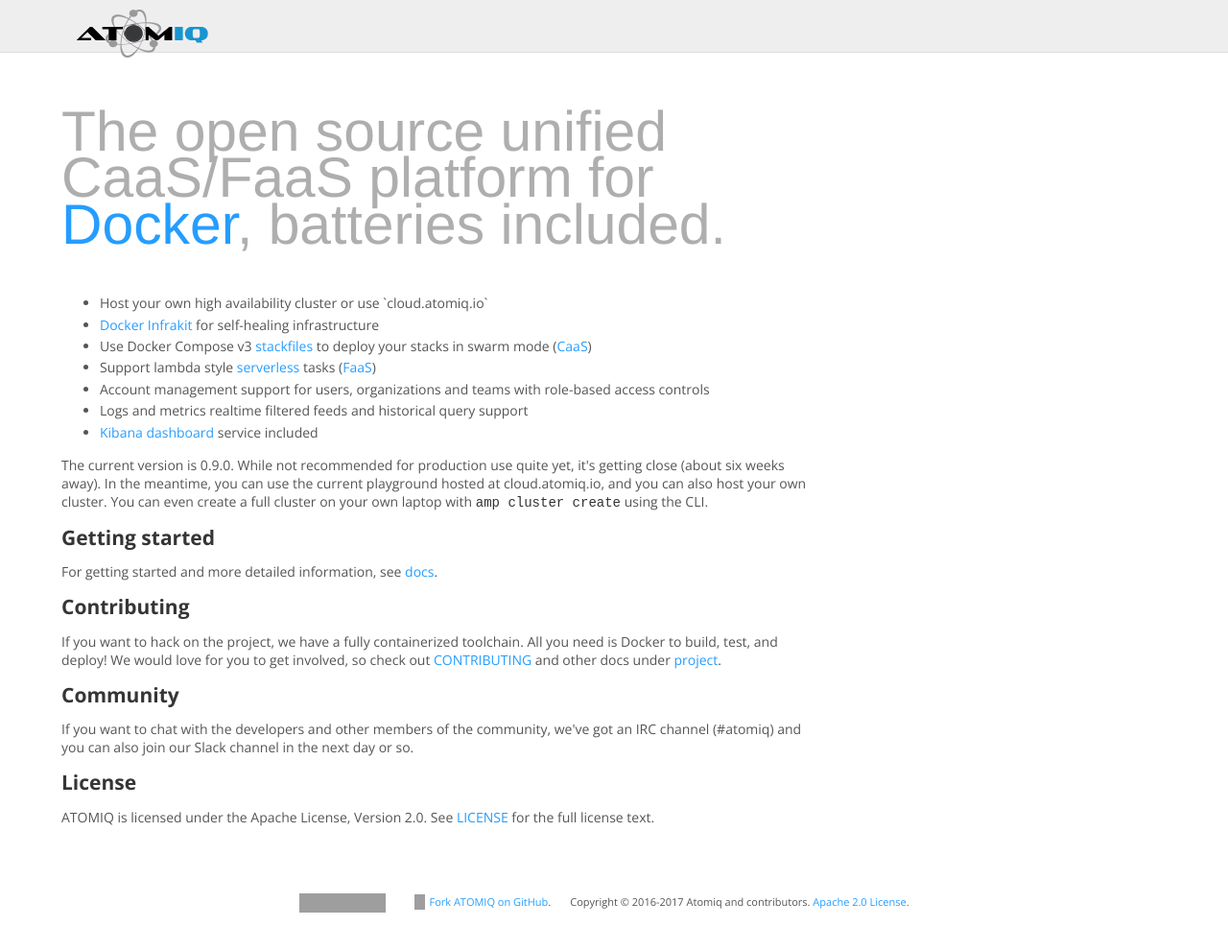
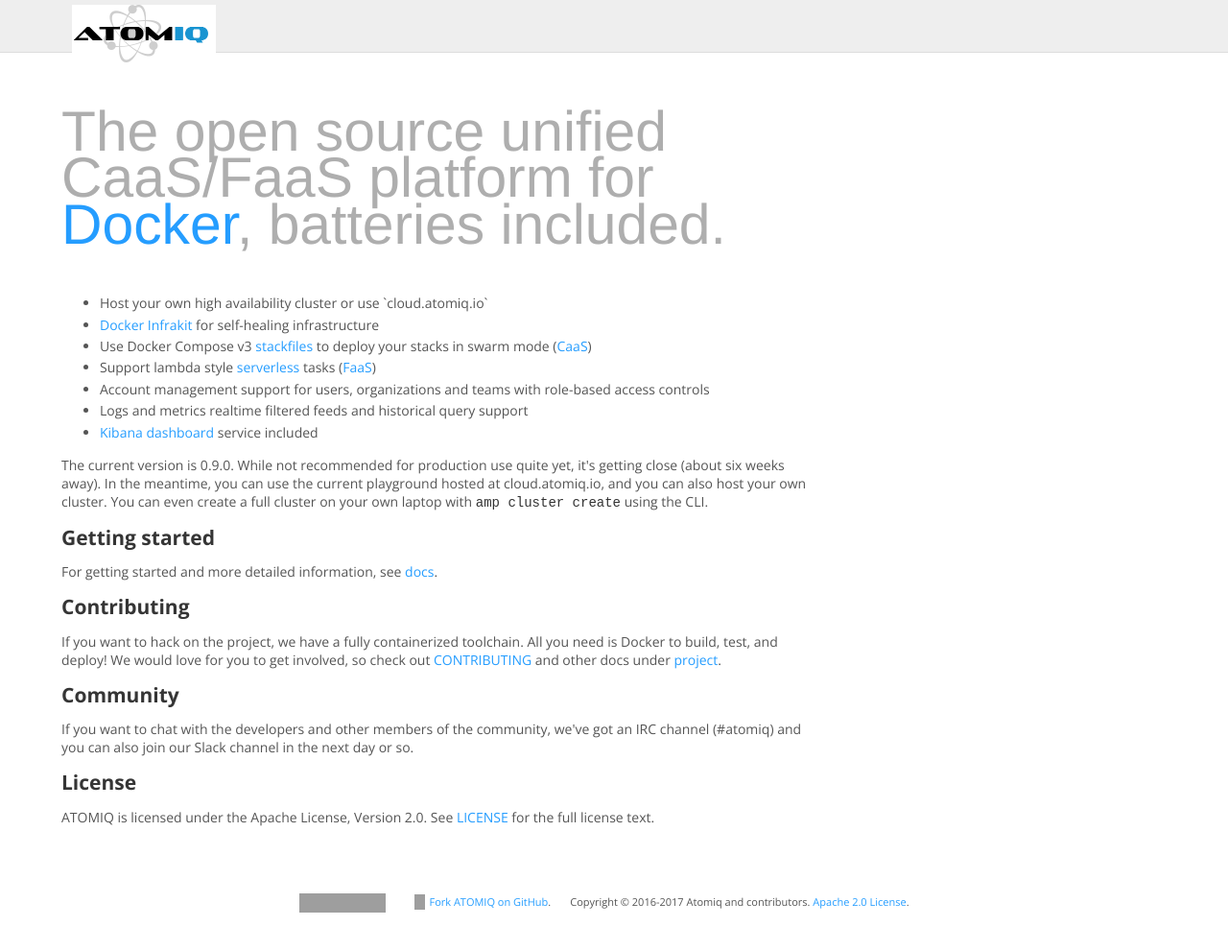
Before and after one commit to atomiqio/atomiqio.github.io, a Jekyll site: the page built from index.md, in a window 1280 px wide and 990 px high. Shown: the whole window at 96% size. Built offline with Jekyll 4.4.1, drawn with Linux system fonts in a browser that asks for light colours; nearby versions of some CDN libraries; grey boxes are pictures that could not be loaded.

Commit message:
update header logo

```diff
--- a/_includes/header/header-en.html
+++ b/_includes/header/header-en.html
@@ -4,7 +4,7 @@
   </div>
   <section id="logo"><a href="/" class="atomiq"></a>
     <a href="/">
-      <img src="/images/logo/atomiq-logo-150x60.png">
+      <img src="/images/logo/atomiq-logo-light-150x60.png">
     </a>
   </section>
   <div id="navbar">
```
Also changed, not shown: images/logo/atomiq-logo-light-150x60.png (added).
